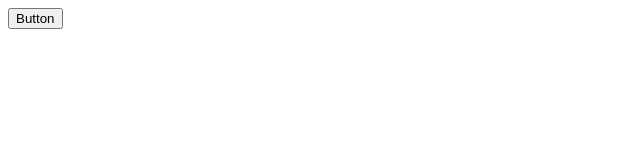
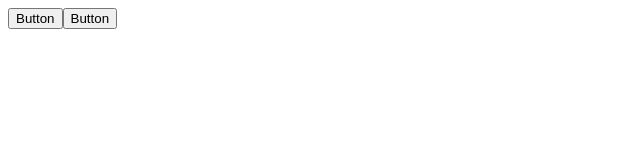
Before and after one commit to justtoconfirm/react-bootstrap, a React app: page / in a window 1280 px wide. Shown: the top 160 px of the page, without its empty margins (0-640 px from the left). Built offline with nearby package versions, Linux system fonts and the light colour scheme; the HTML template or start-up script is replaced by a standard one.

Commit message:
Secondary button rendered within the App to demonstrate props being used to apply styling

```diff
--- a/src/App.js
+++ b/src/App.js
@@ -7,6 +7,7 @@ class App extends Component {
 		return (
 			<>
 				<Button>Button</Button>
+				<Button isFullWidth>Button</Button>
 			</>
 		)
 	}
```
Also changed, not shown: 5 other files (tests, documents, lock files or other folders).
